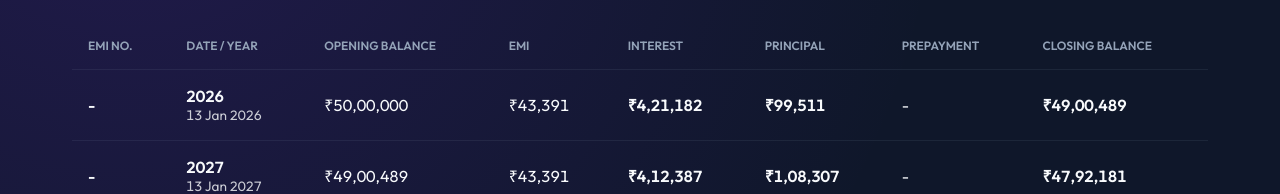
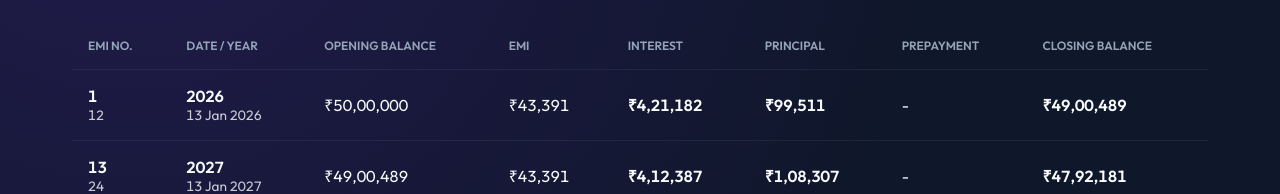
Before and after one commit to arav-ind/home-loan-calculator, a React (Vite) app: page / in a window 1280 px wide. Shown: the part 606-800 px from the top of the page. Built offline with nearby package versions, Linux system fonts and the light colour scheme.

Commit message:
fix: show emi start and end number

```diff
--- a/src/components/AmortizationTable.tsx
+++ b/src/components/AmortizationTable.tsx
@@ -16,6 +16,8 @@ interface YearGroup {
     startDate: string | Date;
     openingBalance: number;
     startEmi: number;
+    startMonth: number;
+    endMonth: number;
 }
 
 const AmortizationTable: React.FC<AmortizationTableProps> = ({ schedule }) => {
@@ -45,7 +47,9 @@ const AmortizationTable: React.FC<AmortizationTableProps> = ({ schedule }) => {
                     closingBalance: 0,
                     startDate: row.date,
                     openingBalance: row.openingBalance,
-                    startEmi: row.emi
+                    startEmi: row.emi,
+                    startMonth: row.month,
+                    endMonth: row.month
                 };
             }
 
@@ -56,6 +60,7 @@ const AmortizationTable: React.FC<AmortizationTableProps> = ({ schedule }) => {
             group.totalPrepayment += row.prepayment;
             group.totalPayment += (row.emi + row.prepayment);
             group.closingBalance = row.closingBalance;
+            group.endMonth = row.month; // Always update endMonth to the current row's month
         });
 
         return Object.values(groups).sort((a, b) => a.year - b.year);
@@ -83,7 +88,12 @@ const AmortizationTable: React.FC<AmortizationTableProps> = ({ schedule }) => {
                         <React.Fragment key={group.year}>
                             {/* Year Summary Row - Clickable */}
                             <tr className="year-row" onClick={() => toggleYear(group.year)}>
-                                <td><strong>-</strong></td>
+                                <td>
+                                    <strong>{group.startMonth}</strong>
+                                    <div className="sub-text" style={{ fontSize: '0.85em', fontWeight: 'normal', opacity: 0.8 }}>
+                                        {group.endMonth}
+                                    </div>
+                                </td>
                                 <td className="year-cell">
                                     <strong>{group.year}</strong>
                                     <div className="sub-text" style={{ fontSize: '0.85em', fontWeight: 'normal', opacity: 0.8 }}>
```
